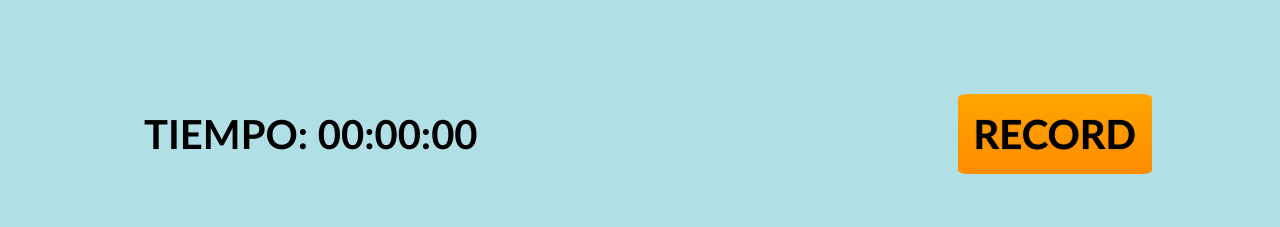
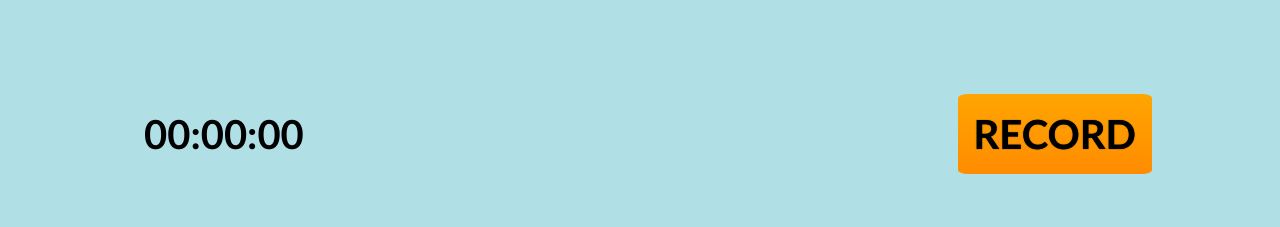
Before and after one commit to fedenu1993/memorama, a plain HTML site: page index.html in a window 1280 px wide. Shown: the top 227 px of the page. Drawn offline with Linux system fonts and the light colour scheme; some packages are replaced by stand-ins of ours; a script that the page names is missing.

Commit message:
Arreglo visual del h3 tiempo, se borra palabra

```diff
--- a/index.html
+++ b/index.html
@@ -10,7 +10,7 @@
 <body>
 
     <div class="titulo">
-        <h3 class="tiempo">Tiempo: <span id="reloj"></span></h3>
+        <h3 class="tiempo"><span id="reloj"></span></h3>
         <h3 class="ranking" onclick="ranking()">Record</h3>
 
     </div>
```
